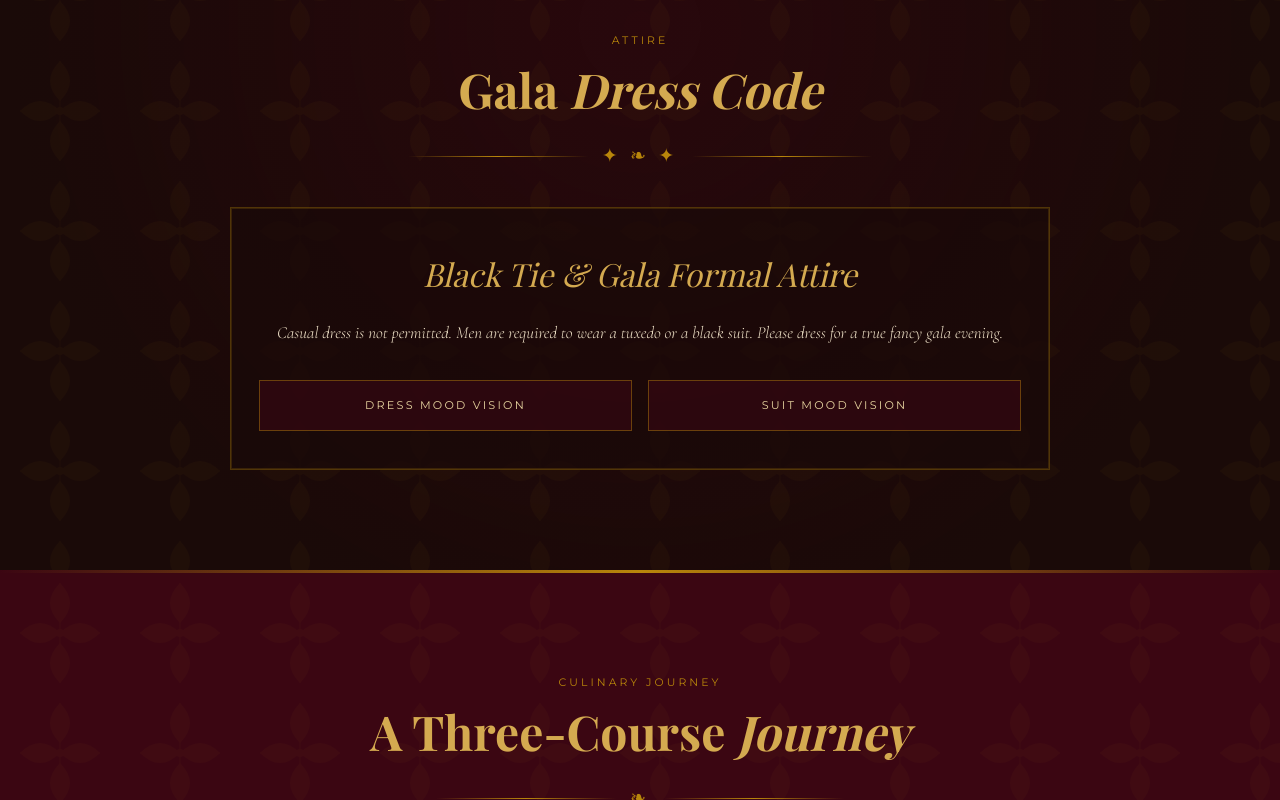
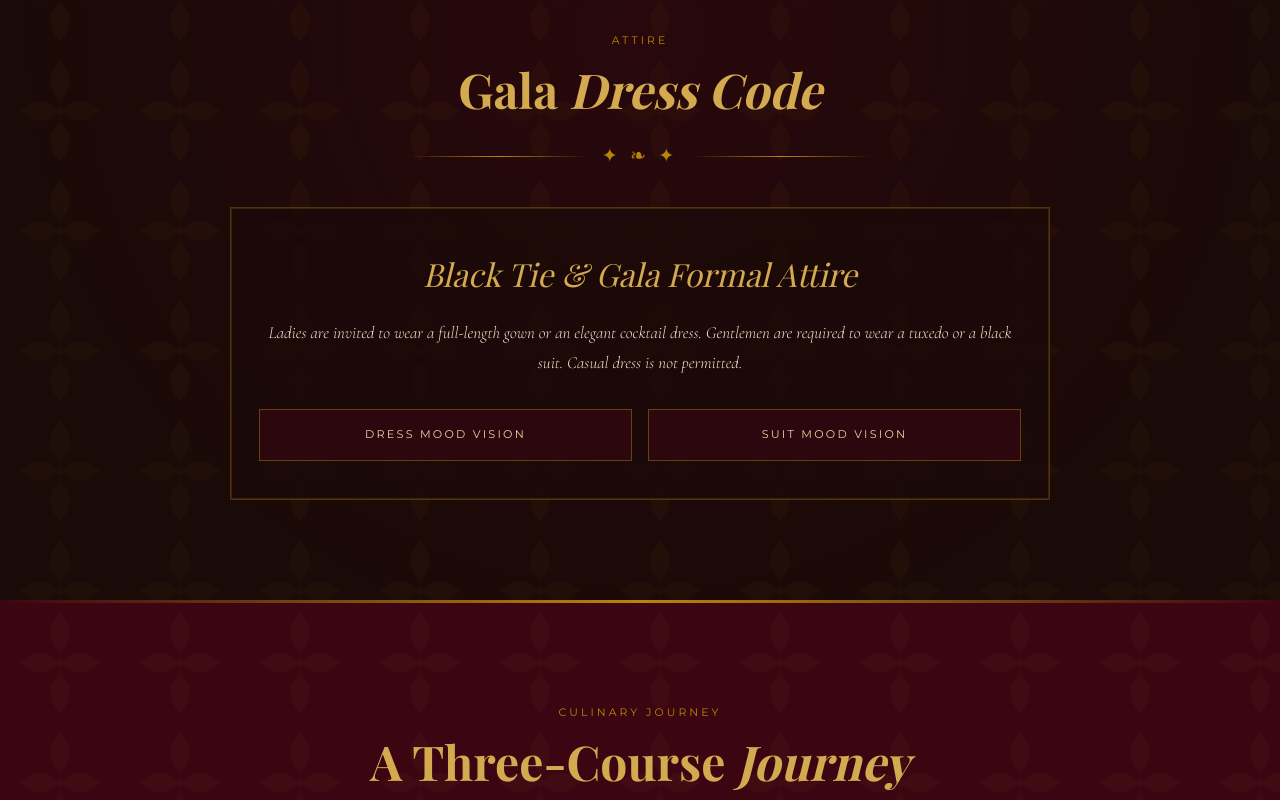
Before and after one commit to SaeSaeeda/labaronesa, a plain HTML site: page index.html in a window 1280 px wide. Shown: the part 2255-3055 px from the top of the page. Drawn offline with nearby package versions, Linux system fonts and the light colour scheme; a web font is replaced by a local one.

Commit message:
correct wording

```diff
--- a/index.html
+++ b/index.html
@@ -103,7 +103,7 @@
 
       <div class="dress-code-panel">
         <p class="dress-code-lead">Black Tie &amp; Gala Formal Attire</p>
-        <p class="dress-code-rule">Casual dress is not permitted. Men are required to wear a tuxedo or a black suit. Please dress for a true fancy gala evening.</p>
+        <p class="dress-code-rule">Ladies are invited to wear a full-length gown or an elegant cocktail dress. Gentlemen are required to wear a tuxedo or a black suit. Casual dress is not permitted.</p>
 
         <div class="dress-code-boards" role="list">
           <a class="dress-board" href="https://pin.it/4fusInB5Q" target="_blank" rel="noopener noreferrer">Dress Mood Vision</a>
```
